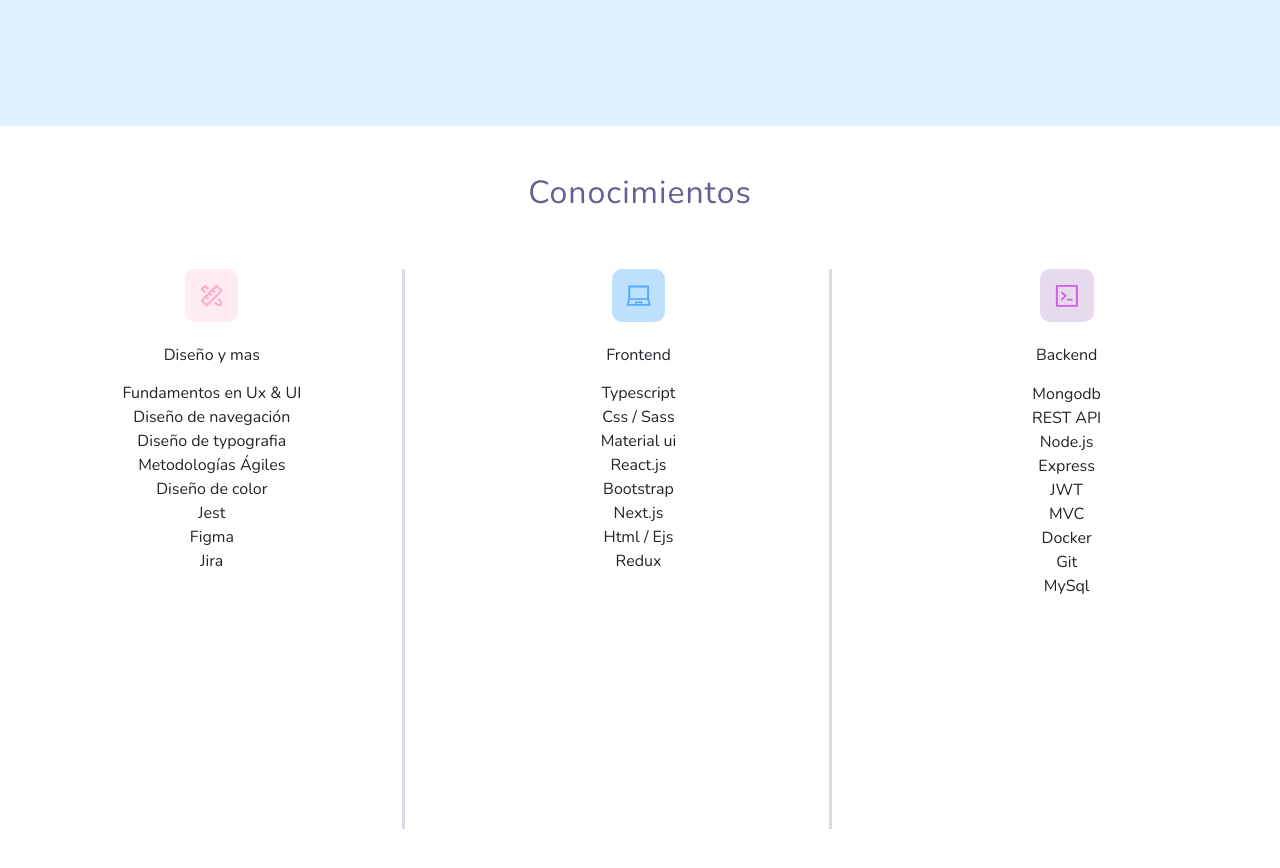
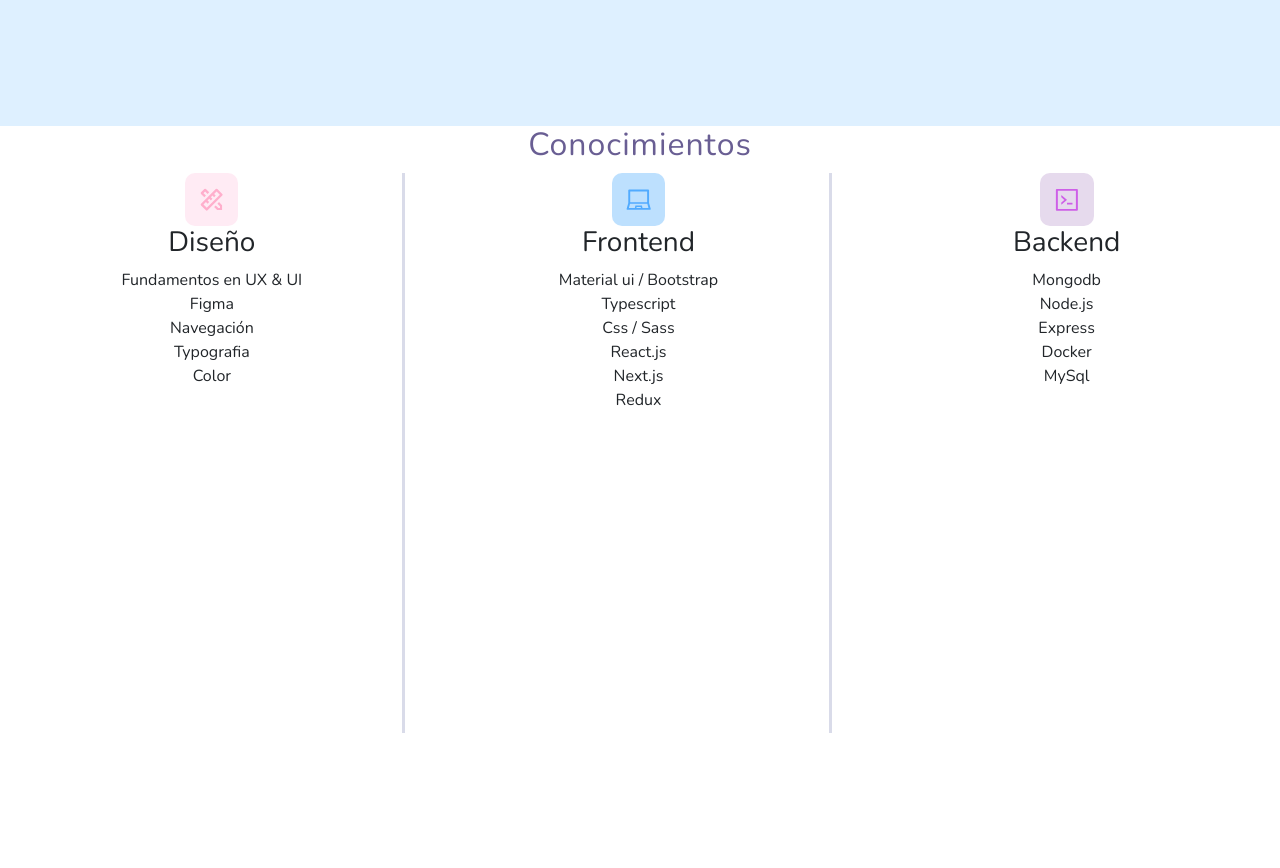
Before and after one commit to matias798/portfolio-nextjs, a Next.js app: page / in a window 1280 px wide. Shown: the part 2560-3428 px from the top of the page. Built offline with nearby package versions, Linux system fonts and the light colour scheme.

Commit message:
Changed 🔁 Skills component content

```diff
--- a/pages/components/Skills.js
+++ b/pages/components/Skills.js
@@ -7,9 +7,8 @@
 
 const Skills = () => {
   return (
-    <div className={Styles.Container}>
-      <h2 className="text-center py-5">Conocimientos</h2>
-
+    <div className={Styles.Container} id="Skills">
+      <h2 className="text-center">Conocimientos</h2>
       {/* Skilss */}
       <div className={Styles.SkillsContainer}>
         {/* Design */}
@@ -18,20 +17,16 @@
           <div className={Styles.Icon}>
             <RiPencilRuler2Line className={Styles.Design} />
           </div>
-
           {/* Title */}
-          <h6 className='py-4 pb-2'>Diseño y mas</h6>
-
+          <h3 className={Styles.Subtitle}>Diseño </h3>
           {/* Text */}
-          <p>Fundamentos en Ux & UI </p>
-          <p>Diseño de navegación</p>
-          <p>Diseño de typografia</p>
-          <p>Metodologías Ágiles</p>
-          <p>Diseño de color</p>
-          <p>Jest</p>
-          <p>Figma</p>
-          <p>Jira </p>
-
+          <div>
+            <div className={Styles.Text}>Fundamentos en UX & UI </div>
+            <div className={Styles.Text}>Figma</div>
+            <div className={Styles.Text}>Navegación</div>
+            <div className={Styles.Text}>Typografia</div>
+            <div className={Styles.Text}>Color</div>
+          </div>
         </div>
         {/* Frontend */}
         <div className={Styles.Column}>
@@ -41,19 +36,16 @@
           </div>
 
           {/* Title */}
-          <h6 className='py-4 pb-2'>Frontend</h6>
+          <h3 className={Styles.Subtitle}>Frontend</h3>
 
           {/* Text */}
-          <p>Typescript</p>
-          <p>Css / Sass</p>
-          <p>Material ui</p>
-          <p>React.js</p>
-          <p>Bootstrap</p>
-          <p>Next.js</p>
-          <p>Html / Ejs</p>
-          <p>Redux</p>
+          <div className={Styles.Text}>Material ui / Bootstrap</div>
+          <div className={Styles.Text}>Typescript</div>
+          <div className={Styles.Text}>Css / Sass</div>
+          <div className={Styles.Text}>React.js </div>
+          <div className={Styles.Text}>Next.js</div>
+          <div className={Styles.Text}>Redux</div>
         </div>
-
         {/* Backend */}
         <div className={Styles.Column} style={{ border: "none" }}>
           {/* icon */}
@@ -62,18 +54,14 @@
           </div>
 
           {/* Title */}
-          <h6 className='py-4 pb-2'>Backend</h6>
+          <h3 className={Styles.Subtitle}>Backend</h3>
 
           {/* Text */}
-          <p>Mongodb</p>
-          <p>REST API</p>
-          <p>Node.js</p>
-          <p>Express</p>
-          <p>JWT</p>
-          <p>MVC</p>
-          <p>Docker</p>
-          <p>Git</p>
-          <p>MySql</p>
+          <div className={Styles.Text}>Mongodb</div>
+          <div className={Styles.Text}>Node.js</div>
+          <div className={Styles.Text}>Express</div>
+          <div className={Styles.Text}>Docker </div>
+          <div className={Styles.Text}>MySql</div>
         </div>
       </div>
     </div>
```
